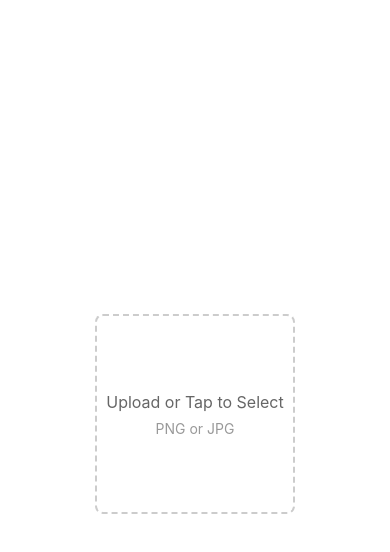
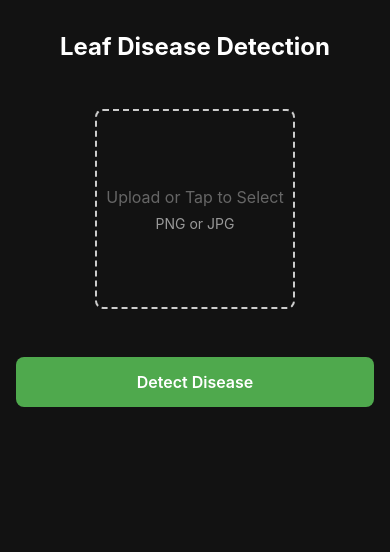
Before and after one commit to codecult-org/leaf-disease-detection-app, a React Native app: screen / in a window 390 px wide. Shown: the top 552 px of the page. Built offline with nearby package versions, Linux system fonts and the light colour scheme.

Commit message:
main page implemented, result fetching from the backend implemented, apk built

```diff
--- a/App.tsx
+++ b/App.tsx
@@ -1,20 +1,136 @@
 import React, {useState} from 'react';
-import {SafeAreaView, StyleSheet, Platform, StatusBar} from 'react-native';
+import {
+  SafeAreaView,
+  StyleSheet,
+  Platform,
+  StatusBar,
+  Alert,
+  TouchableOpacity,
+  Text,
+  View,
+  ActivityIndicator,
+} from 'react-native';
 import {Asset} from 'react-native-image-picker';
 import {ImagePicker} from './components/ImagePicker';
+
+interface ApiResponse {
+  disease: string;
+}
+
+const darkTheme = {
+  background: '#121212',
+  surface: '#1E1E1E',
+  primary: '#4fa94d',
+  text: '#FFFFFF',
+  error: '#CF6679',
+  border: '#2C2C2C',
+};
 
 const App = () => {
   const [file, setFile] = useState<Asset | null>(null);
   const [imageSrc, setImageSrc] = useState<string | null>(null);
+  const [loading, setLoading] = useState<boolean>(false);
+  const [result, setResult] = useState<ApiResponse | null>(null);
+  const [error, setError] = useState<string | null>(null);
+
+  const handleUpload = async () => {
+    if (!file) {
+      Alert.alert('Error', 'Please select an image first');
+      return;
+    }
+
+    setLoading(true);
+    setError(null);
+
+    try {
+      const formData = new FormData();
+      // Log the file object being sent
+      const fileObject = {
+        uri:
+          Platform.OS === 'android'
+            ? file.uri
+            : file.uri?.replace('file://', ''),
+        type: file.type || 'image/jpeg',
+        name: file.fileName || 'image.jpg',
+      };
+      console.log('File object:', fileObject);
+
+      formData.append('file', {
+        uri:
+          Platform.OS === 'android'
+            ? file.uri
+            : file.uri?.replace('file://', ''),
+        type: file.type || 'image/jpeg',
+        name: file.fileName || 'image.jpg',
+      } as any);
+
+      console.log('Making request to server...');
+      const response = await fetch(
+        'https://codecult-leaf-serveit.codecult.tech/checking',
+        {
+          method: 'POST',
+          body: formData,
+          headers: {
+            'Content-Type': 'multipart/form-data',
+            Accept: 'application/json',
+          },
+        },
+      );
+
+      console.log('Response status:', response.status);
+      const data = await response.json();
+      console.log('Response data:', data);
+
+      if (!response.ok) {
+        throw new Error(
+          data.message || `HTTP error! status: ${response.status}`,
+        );
+      }
+
+      setResult(data);
+    } catch (error: any) {
+      const errorMessage = error.message || 'Failed to upload image';
+      console.error('Upload error:', error);
+      setError(errorMessage);
+      Alert.alert('Error', errorMessage);
+    } finally {
+      setLoading(false);
+    }
+  };
 
   return (
     <SafeAreaView style={styles.container}>
+      <View style={styles.headerContainer}>
+        <Text style={styles.headerText}>Leaf Disease Detection</Text>
+      </View>
       <ImagePicker
         file={file}
         setFile={setFile}
         imageSrc={imageSrc}
         setImageSrc={setImageSrc}
       />
+      <View style={styles.buttonContainer}>
+        <TouchableOpacity
+          style={styles.button}
+          onPress={handleUpload}
+          disabled={loading}>
+          {loading ? (
+            <ActivityIndicator color="#fff" />
+          ) : (
+            <Text style={styles.buttonText}>Detect Disease</Text>
+          )}
+        </TouchableOpacity>
+      </View>
+      {error && (
+        <View style={styles.errorContainer}>
+          <Text style={styles.errorText}>{error}</Text>
+        </View>
+      )}
+      {result && (
+        <View style={styles.resultContainer}>
+          <Text style={styles.resultText}>Disease: {result}</Text>
+        </View>
+      )}
     </SafeAreaView>
   );
 };
@@ -22,9 +138,56 @@ const App = () => {
 const styles = StyleSheet.create({
   container: {
     flex: 1,
-    justifyContent: 'center',
+    backgroundColor: darkTheme.background,
+    paddingTop: Platform.OS === 'android' ? StatusBar.currentHeight : 0,
+  },
+  headerContainer: {
+    padding: 16,
     alignItems: 'center',
-    paddingTop: Platform.OS === 'android' ? StatusBar.currentHeight : 0,
+  },
+  headerText: {
+    fontSize: 24,
+    fontWeight: 'bold',
+    color: darkTheme.text,
+    marginVertical: 16,
+  },
+  buttonContainer: {
+    padding: 16,
+  },
+  button: {
+    backgroundColor: darkTheme.primary,
+    padding: 15,
+    borderRadius: 8,
+    alignItems: 'center',
+  },
+  buttonText: {
+    color: darkTheme.text,
+    fontSize: 16,
+    fontWeight: '600',
+  },
+  resultContainer: {
+    margin: 16,
+    padding: 16,
+    backgroundColor: darkTheme.surface,
+    borderRadius: 8,
+    borderWidth: 1,
+    borderColor: darkTheme.border,
+  },
+  resultText: {
+    fontSize: 16,
+    color: darkTheme.text,
+  },
+  errorContainer: {
+    margin: 16,
+    padding: 16,
+    backgroundColor: darkTheme.surface,
+    borderRadius: 8,
+    borderWidth: 1,
+    borderColor: darkTheme.error,
+  },
+  errorText: {
+    color: darkTheme.error,
+    fontSize: 16,
   },
 });
 
--- a/package.json
+++ b/package.json
@@ -1,6 +1,6 @@
 {
-  "name": "leafDiseaseDetectionApp",
-  "version": "0.0.1",
+  "name": "ldd",
+  "version": "0.4.0",
   "private": true,
   "scripts": {
     "android": "react-native run-android",
```
Also changed, not shown: 12 other files (tests, documents, lock files or other folders).
